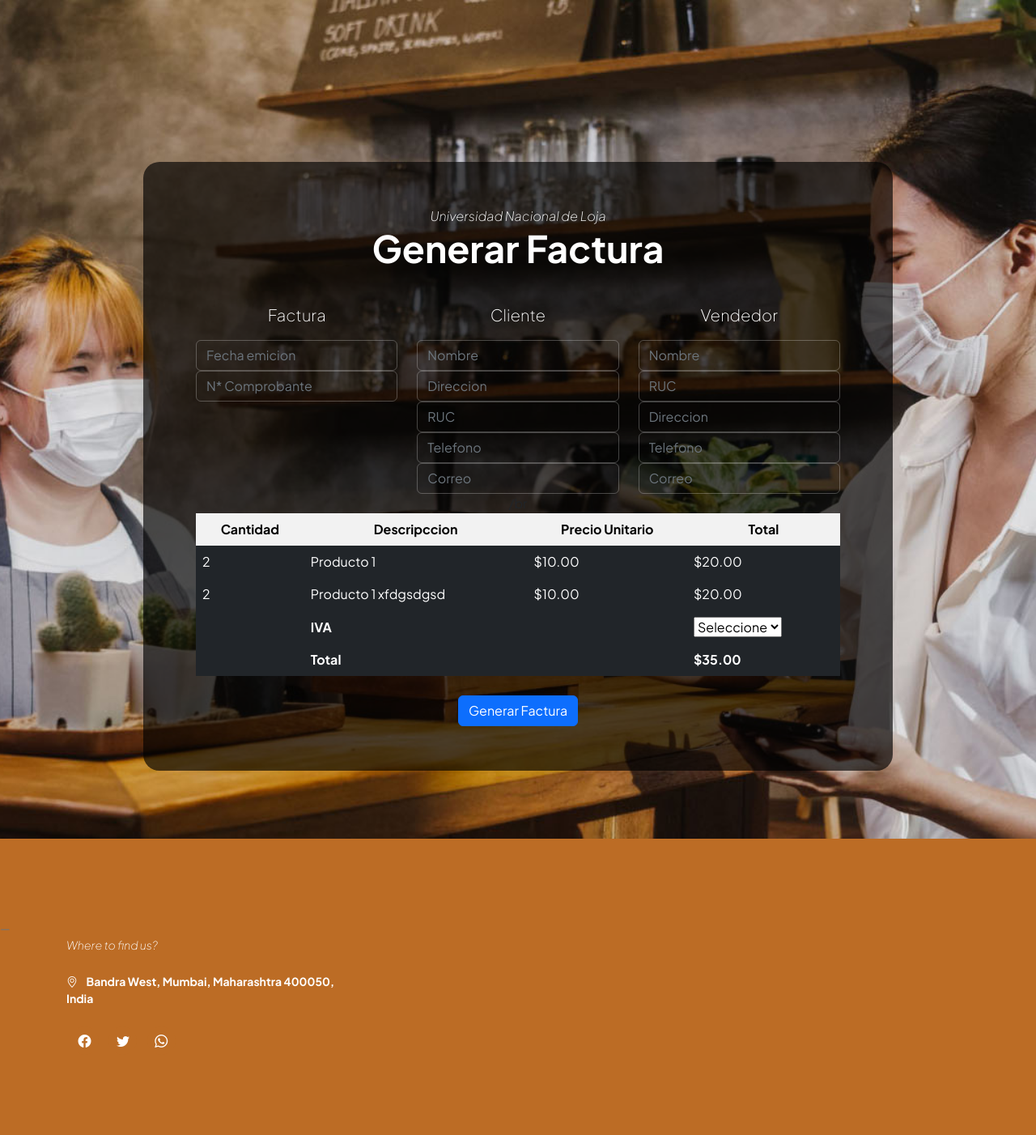
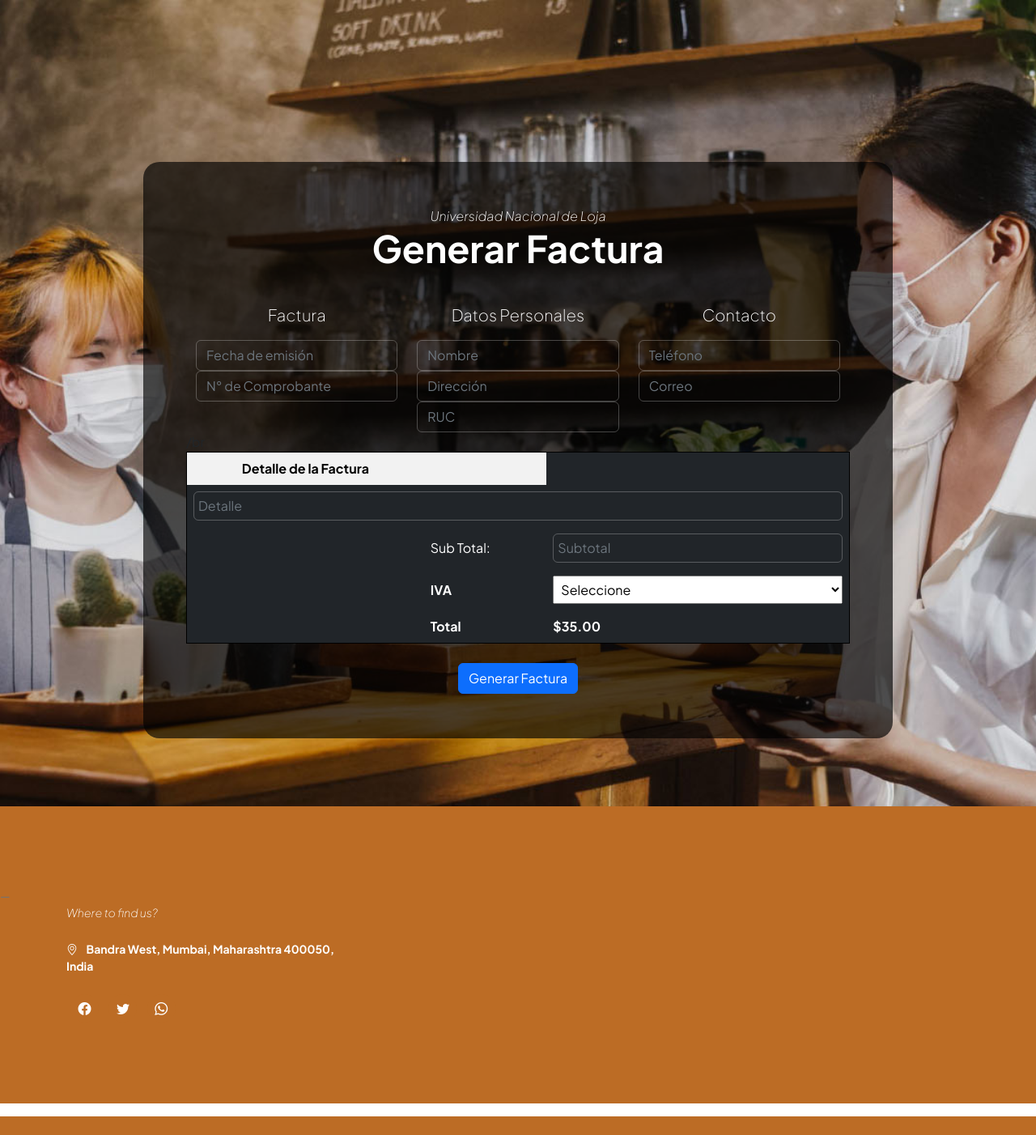
Before and after one commit to esteban-ll-aguilar/Esteban_Studies, a Flask app: page /cliente/factura in a window 1280 px wide. Shown: the top 1402 px of the page at 81% size. After the commit the page ends 1379 px from the top, so only its background shows below. Run offline with Flask 3, Linux system fonts and the light colour scheme; parts of the project's set-up code (start-up, migrations or seed data) failed here and were passed over; some libraries are stand-ins or nearby versions.

Commit message:
implementacion vistas

```diff
--- a/Prática 1/data/factura.json
+++ b/Prática 1/data/factura.json
@@ -1 +1 @@
-[{"id": 1, "fecha": "2021-07-10", "NComprobante": "001-001-000000001", "personaId": {"id": 1, "nombre": "Esteban", "apellidos": "Leon", "dni": "12345678", "direccion": "Calle 1", "telefono": "0993114884", "tipoIdentificacion": "CEDULA"}, "producto": {"idProduct": 0, "nombre": "", "precio": 0.0, "cantidad": 0}, "iva": 0.12, "total": 0.0},{"id": 2, "fecha": "2021-07-10", "NComprobante": "001-001-000000001", "personaId": {"id": 1, "nombre": "Esteban", "apellidos": "Leon", "dni": "12345678", "direccion": "Calle 1", "telefono": "0993114884", "tipoIdentificacion": "CEDULA"}, "producto": {"idProduct": 0, "nombre": "", "precio": 0.0, "cantidad": 0}, "iva": 0.12, "total": 0.0},{"id": 3, "fecha": "2021-07-10", "NComprobante": "001-001-000000001", "personaId": {"id": 1, "nombre": "Esteban", "apellidos": "Leon", "dni": "12345678", "direccion": "Calle 1", "telefono": "0993114884", "tipoIdentificacion": "CEDULA"}, "producto": {"idProduct": 0, "nombre": "", "precio": 0.0, "cantidad": 0}, "iva": 0.12, "total": 0.0}]
+[{"id": 1, "fecha": "2021-07-10", "NComprobante": "001-001-000000001", "personaId": {"id": 1, "nombre": "Esteban", "apellidos": "Leon", "dni": "12345678", "direccion": "Calle 1", "telefono": "0993114884", "tipoIdentificacion": "CEDULA"}, "detalle": "Venta de productos de limpieza y aseo personal 2021-07-10", "subtotal": 100.0, "iva": 0.12, "total": 112.0},{"id": 2, "fecha": "2021-07-10", "NComprobante": "001-001-000000001", "personaId": {"id": 1, "nombre": "Esteban", "apellidos": "Leon", "dni": "12345678", "direccion": "Calle 1", "telefono": "0993114884", "tipoIdentificacion": "CEDULA"}, "detalle": "Venta de productos de limpieza y aseo personal 2021-07-10", "subtotal": 100.0, "iva": 0.12, "total": 112.0}]
--- a/Prática 1/data/producto.json
+++ /dev/null
@@ -1 +0,0 @@
-[{"idProduct": 1, "nombre": "Coca Cola", "precio": 1.5, "cantidad": 2},{"idProduct": 2, "nombre": "Coca Cola", "precio": 1.5, "cantidad": 2},{"idProduct": 3, "nombre": "Coca Cola", "precio": 1.5, "cantidad": 2},{"idProduct": 4, "nombre": "Coca Cola", "precio": 1.5, "cantidad": 2}]
--- a/Prática 1/templates/facturacion/factura.html
+++ b/Prática 1/templates/facturacion/factura.html
@@ -32,22 +32,58 @@
                                 <div class="booking-form-body container col" >
                                     <div class="row">
                                         <!-- Primera columna -->
+                                        <div class="col-lg-4 col-md-4 col-sm-12">
+                                            <div class="text-white-50">
+                                                <p class="text-white">Factura</p>
+                                            </div>
+                                            <div>
+                                                <input type="text" name="fecha" id="fecha" class="form-control" placeholder="Fecha de emisión" required>
+                                                <input type="text" name="numeroComprobante" id="numeroComprobante" class="form-control" placeholder="N° de Comprobante" required>
+                                            </div>
+                                        </div>
+                                        <div class="col-lg-4 col-md-4 col-sm-12">
+                                            <div class="text-white-50">
+                                                <p class="text-white">Datos Personales</p>
+                                            </div>
+                                            <div>
+                                                <input type="text" name="nombre" id="nombre" class="form-control" placeholder="Nombre" required>
+                                                <input type="text" name="direccion" id="direccion" class="form-control" placeholder="Dirección" required>
+                                                <input type="text" name="ruc" id="ruc" class="form-control" placeholder="RUC" required>
+                                            </div>
+                                        </div>
+                                        <div class="col-lg-4 col-md-4 col-sm-12">
+                                            <div class="text-white-50">
+                                                <p class="text-white">Contacto</p>
+                                            </div>
+                                            <div>
+                                                <input type="text" name="telefono" id="telefono" class="form-control" placeholder="Teléfono" required>
+                                                <input type="text" name="correo" id="correo" class="form-control" placeholder="Correo" required>
+                                            </div>
+                                        </div>
+
+                                        <!--<!-- Primera columna --
                                         <div class="col-lg-4 col-md-4 col-sm-12 text-white-50">
                                             <p class="text-white">Factura</p>
                                             <input type="text" name="fecha" id="fecha" class="form-control" placeholder="Fecha emicion" required>
                                             <input type="text" name="numeroComprobante" id="numeroComprobante" class="form-control" placeholder="N* Comprobante" required>
                                         </div>
-                                        <!-- Segunda columna -->
-                                        <div class="col-lg-4 col-md-4 col-sm-12">
+                                        <!-- Segunda columna --
+                                        <section class="col-lg-4 col-md-4 col-sm-12">
+                                            <div >
                                                 <p class="text-white">Cliente</p>
                                                 <input type="text" name="nombre" id="nombre" class="form-control" placeholder="Nombre" required>
                                                 <input type="text" name="direccion" id="direccion" class="form-control" placeholder="Direccion" required>
                                                 <input type="text" name="ruc" id="ruc" class="form-control" placeholder="RUC" required>
+                                            </div>
+                                            <div >
+                                                <p class="text-black">C</p>
                                                 <input type="text" name="telefono" id="telefono" class="form-control" placeholder="Telefono" required>
                                                 <input type="text" name="correo" id="correo" class="form-control" placeholder="Correo" required>
                                             </div>
+                                        </section>
 
-                                        <!-- Tercera columna -->
+
+                                        <!-- Tercera columna
                                         <div class="col-lg-4 col-md-4 col-sm-12">
                                             <p class="text-white">Vendedor</p>
                                             <input type="text" name="nombreVendedor" id="nombreVendedor" class="form-control" placeholder="Nombre" required>
@@ -56,51 +92,51 @@
                                             <input type="text" name="telefonoVendedor" id="telefonoVendedor" class="form-control" placeholder="Telefono" required>
                                             <input type="text" name="correoVendedor" id="correoVendedor" class="form-control" placeholder="Correo" required>
                                         </div>
-                                    </div>
-
+                                    </div>-->
 
 
                                    <!--<input type="text" name="numero_comprobante" id="numero_comprobante" class="form-control" required>-->
                                    /br
-                                   <table class='text-bg-dark'>
-                                        <tr class='text-bg-light'>
-                                            <th>Cantidad</th>
-                                            <th>Descripccion</th>
-                                            <th>Precio Unitario</th>
-                                            <th>Total</th>
+                                   <table class='text-bg-dark' style='border-collapse: collapse; width: 100%; border: 1px solid #000;'>
+                                    <thead>
+                                        <tr class='text-bg-light text-center' style='background-color: #f0f0f0;'>
+                                            <th colspan="2">Detalle de la Factura</th>
+                                            <th></th>
                                         </tr>
+                                    </thead>
+                                    <tbody>
                                         <tr>
-                                            <td>2</td>
-                                            <td>Producto 1</td>
-                                            <td>$10.00</td>
-                                            <td>$20.00</td>
-                                        </tr>
-                                        <tr>
-                                            <td>2</td>
-                                            <td>Producto 1 xfdgsdgsd</td>
-                                            <td>$10.00</td>
-                                            <td>$20.00</td>
+                                            <td colspan="6">
+                                                <input type="text" name="detalle" id="detalle" class="form-control" placeholder="Detalle" required style='width: 100%; padding: 5px;'>
+                                            </td>
                                         </tr>
                                         <tr>
                                             <td></td>
-                                            <td colspan="2"><strong>IVA</strong></td>
+                                            <td colspan="3">Sub Total:</td>
                                             <td>
-                                                <select class='' required>
+                                                <input type="text" name="subtotal" id="subtotal" class="form-control" placeholder="Subtotal" required style='width: 100%; padding: 5px;'>
+                                            </td>
+                                        </tr>
+                                        <tr>
+                                            <td></td>
+                                            <td colspan="3"><strong>IVA</strong></td>
+                                            <td>
+                                                <select class='' name="iva" required style='width: 100%; padding: 5px;'>
                                                     <option value="">Seleccione</option>
                                                     <option value="12">IVA 12%</option>
                                                     <option value="14">IVA 14%</option>
                                                     <option value="0">IVA 0%</option>
                                                 </select>
                                             </td>
-
                                         </tr>
                                         <tr>
-                                            <td>
-                                            </td>
-                                            <td colspan="2"><strong>Total</strong></td>
+                                            <td></td>
+                                            <td colspan="3"><strong>Total</strong></td>
                                             <td><strong>$35.00</strong></td>
                                         </tr>
+                                    </tbody>
                                 </table>
+
 
                                 </div>
                                 <div class="text-center mt-4">
```
Also changed, not shown: Prática 1/models/factura.py (+23 -21 lines), Prática 1/views/main.py (+3 -19 lines). Lines whose indentation alone changed are shown as unchanged.
